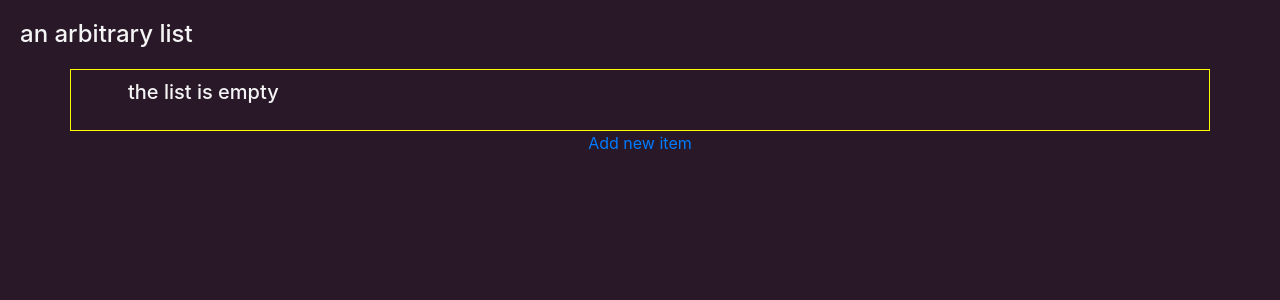
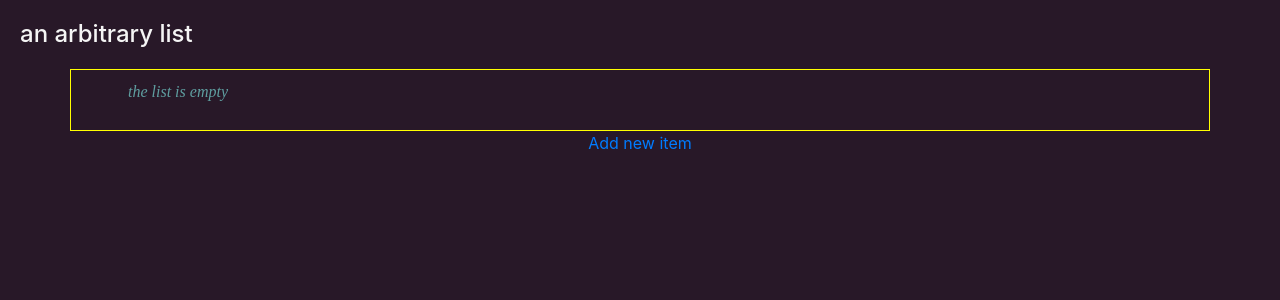
Before and after one commit to phryszlo/cs50, a Django app: page /tasks/ in a window 1280 px wide. Shown: the top 300 px of the page. Run offline with Django 3.2, Linux system fonts and the light colour scheme; some libraries are stand-ins or nearby versions.

Commit message:
tedium and one color change

```diff
--- a/lecture3/tasks/templates/tasks/index.html
+++ b/lecture3/tasks/templates/tasks/index.html
@@ -6,7 +6,7 @@
     {% for task in tasks %}
     <li>{{task}}</li>
     {% empty %}
-    <h5>the list is empty</h5>
+    <p style="color:cadetblue;">the list is empty</p>
     {% endfor %}
   </ul>
 </div>
```
